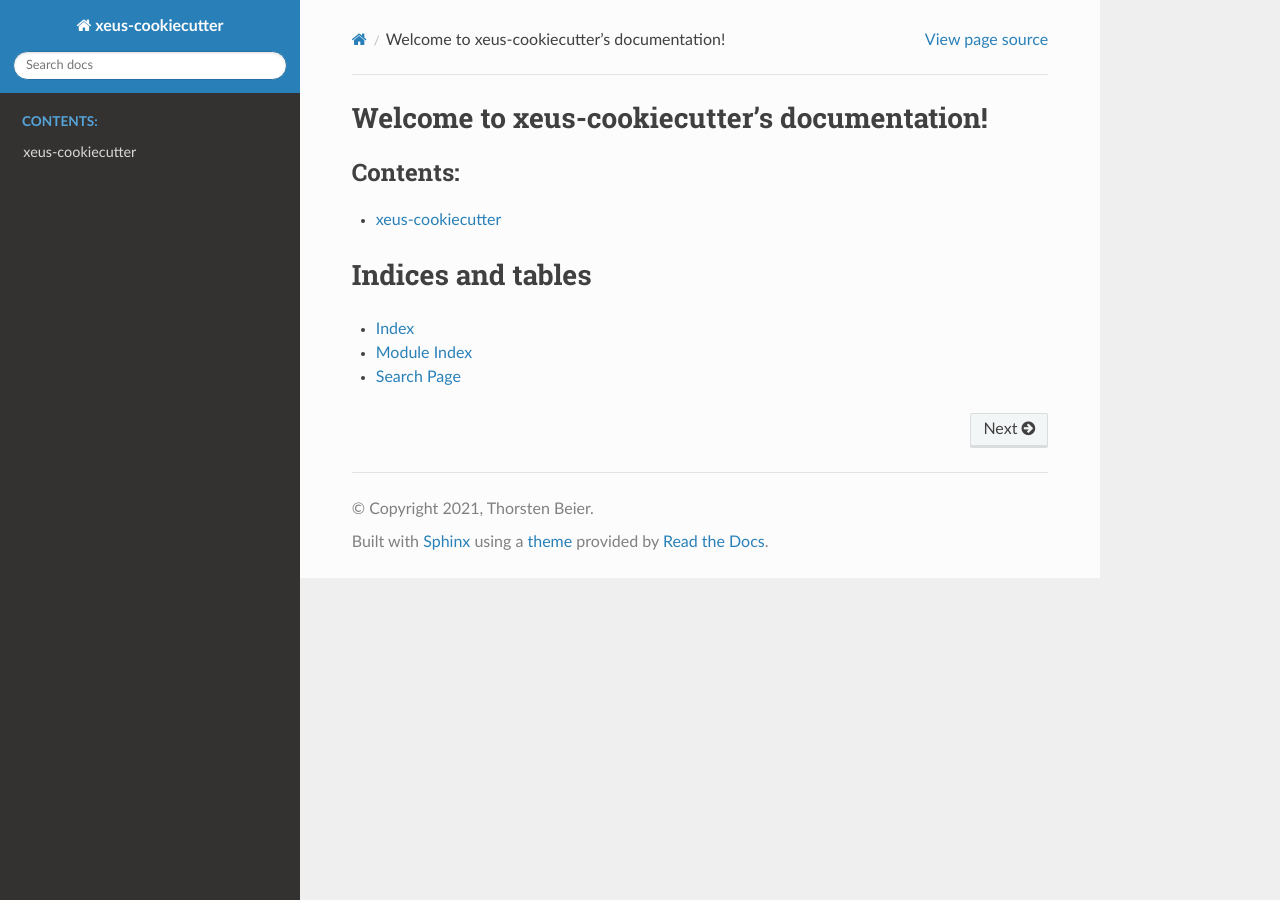
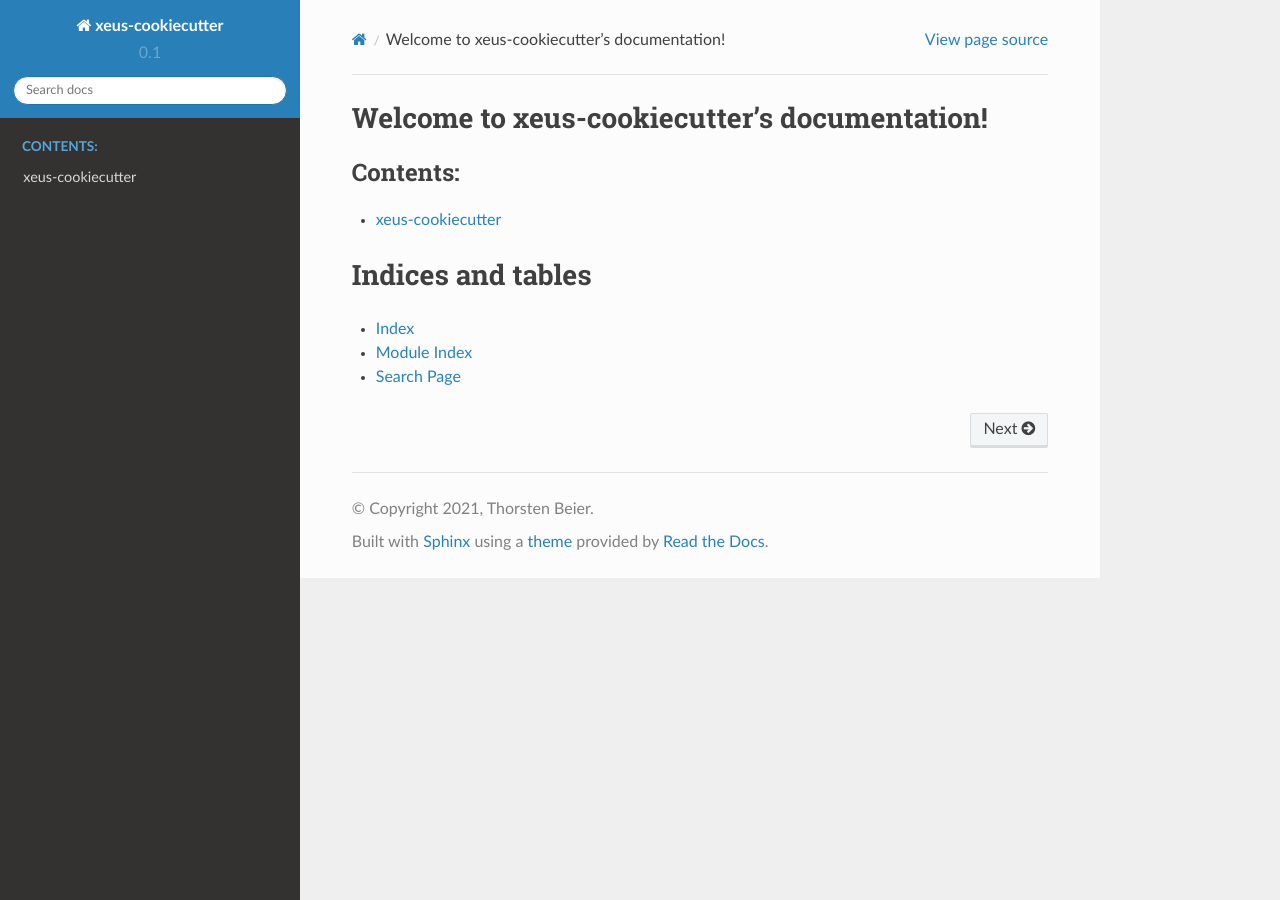
Before and after one commit to jupyter-xeus/xeus-cookiecutter, a Sphinx documentation site: the page built from docs/index.rst, in a window 1280 px wide. Built offline with Sphinx 7.4.7 and the Read the Docs theme 2.0.0, drawn with Linux system fonts in a browser that asks for light colours; the version number could not be read and is left out.

Commit message:
fix doc bug 2

```diff
--- a/docs/conf.py
+++ b/docs/conf.py
@@ -91,7 +91,7 @@ author = u"Thorsten Beier"
 # the built documents.
 #
 # The short X.Y version.
-version = 0.1
+version = "0.1"
 # The full version, including alpha/beta/rc tags.
 release = version
 
```
